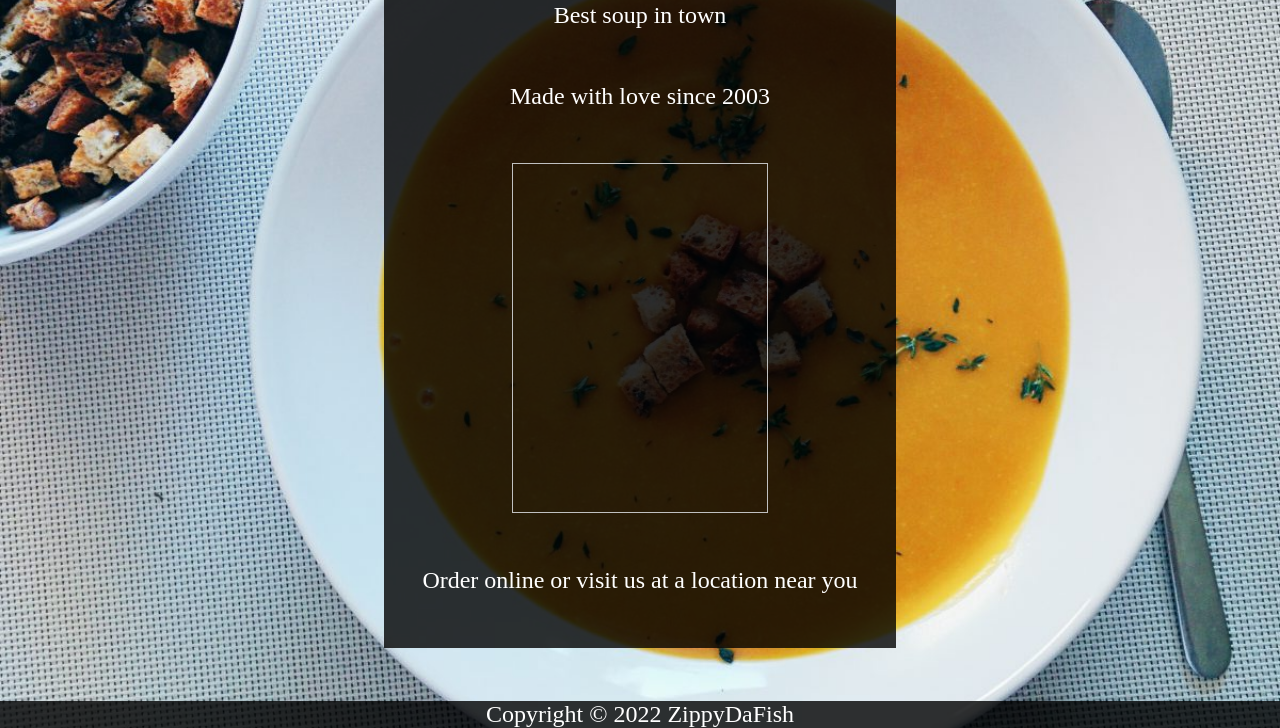
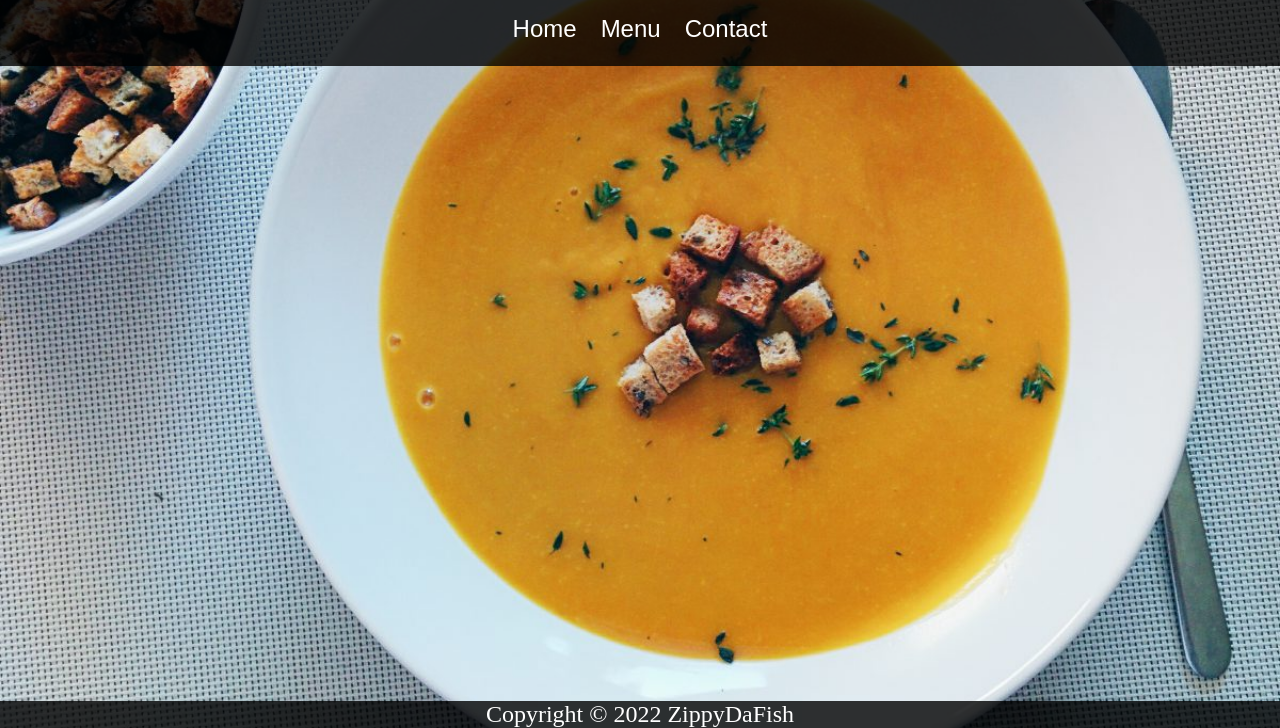
Before and after one commit to ZippyDaFish/restaurant-page, a plain HTML site: page index.html in a window 1280 px wide. Shown: the part 72-800 px from the top of the page. Drawn offline with Linux system fonts and the light colour scheme.

Commit message:
Create module for page layout

```diff
--- a/index.html
+++ b/index.html
@@ -9,15 +9,6 @@
 </head>
 <body>
     <div id="content" class="flex-container">
-        <div id="main">
-            <div id="home" class="flex-container">
-                <p class="text-main">Best soup in town</p>
-                <p class="text-main">Made with love since 2003</p>
-                <img width="50%" height="50%">
-                <p class="text-main">Order online or visit us at a location near you</p>
-            </div>
-        </div>
-        <div id="footer" class="flex-container"><p class="text-main">Copyright © 2022 ZippyDaFish</p></div>
     </div>
     <script src="main.js"></script>
 </body>
--- a/main.js
+++ b/main.js
@@ -1 +1 @@
-console.log("Everything seems to be working");
+(()=>{const t=document.getElementById("content"),n=()=>{const n=document.createElement("div");n.setAttribute("id","main"),t.appendChild(n)},e=()=>{const n=document.createElement("div");n.setAttribute("id","footer"),n.setAttribute("class","flex-container"),n.innerHTML='\n        <p class="text-main">Copyright © 2022 ZippyDaFish</p>\n        ',t.appendChild(n)};(()=>{const n=document.createElement("div");n.setAttribute("id","header"),n.setAttribute("class","flex-container"),n.innerHTML='\n        <p class="text-greater">Oops, All Soups</p>\n        <nav>\n            <button class="button-nav text-main">Home</button>\n            <button class="button-nav text-main">Menu</button>\n            <button class="button-nav text-main">Contact</button>\n        </nav>\n        ',t.appendChild(n)})(),n(),e()})();
```
